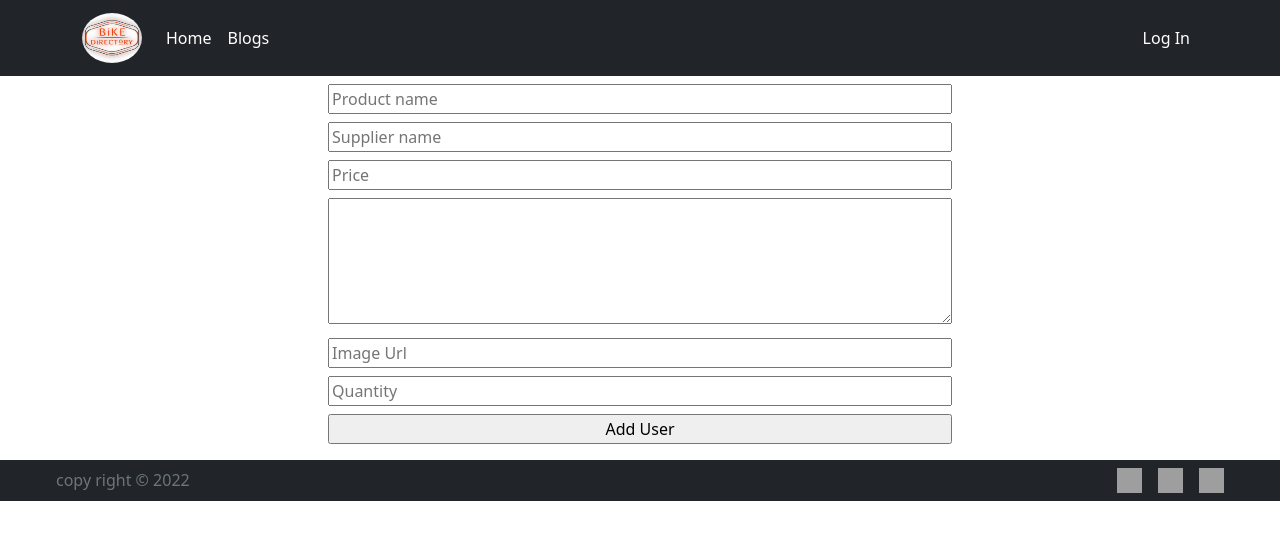
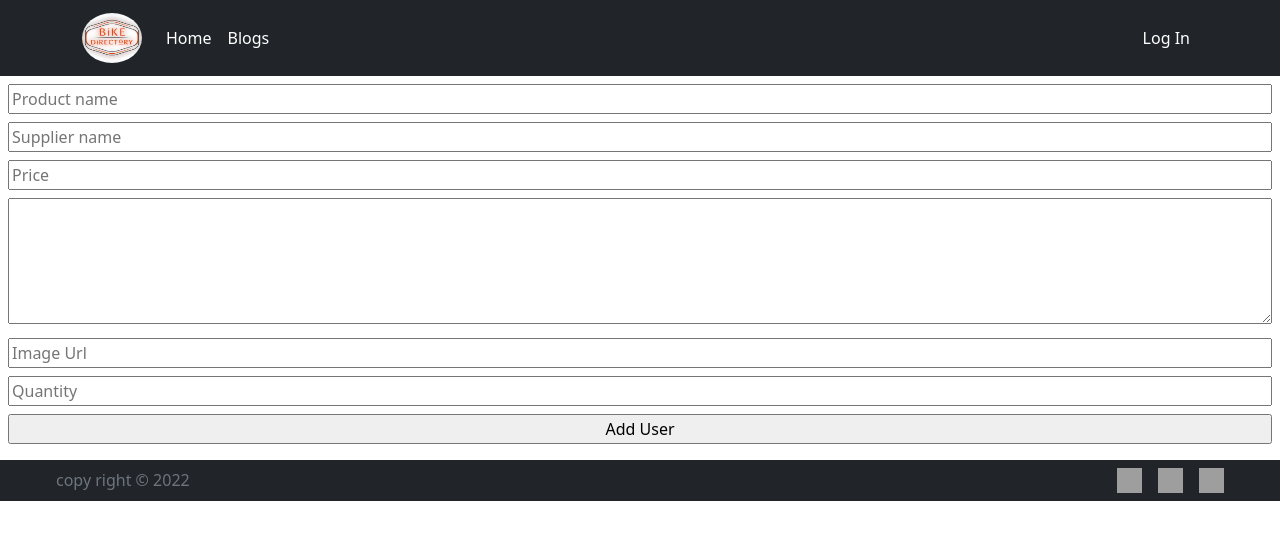
Before and after one commit to SouravBiswas238/warehouse-management-client-side, a React (Create React App) app: page /add-item in a window 1280 px wide. Shown: the top 540 px of the page. Built offline with nearby package versions, Linux system fonts and the light colour scheme; no server answers; grey boxes are pictures that could not be loaded.

Commit message:
edit redmi.md file

```diff
--- a/src/Components/AddItem/AddItem.js
+++ b/src/Components/AddItem/AddItem.js
@@ -43,7 +43,7 @@ const AddItem = () => {
 
     }
     return (
-        <div className='w-50 mx-auto p-2'>
+        <div className='w-md-50 mx-auto p-2'>
             <form onSubmit={handelAddUser} >
                 <input className='mb-2 w-100' type="text" name='productName' placeholder='Product name' required />
                 <input className='mb-2 w-100' type="text" name='supplierName' placeholder='Supplier name' required />
```
Also changed, not shown: 1 other file (tests, documents, lock files or other folders).
